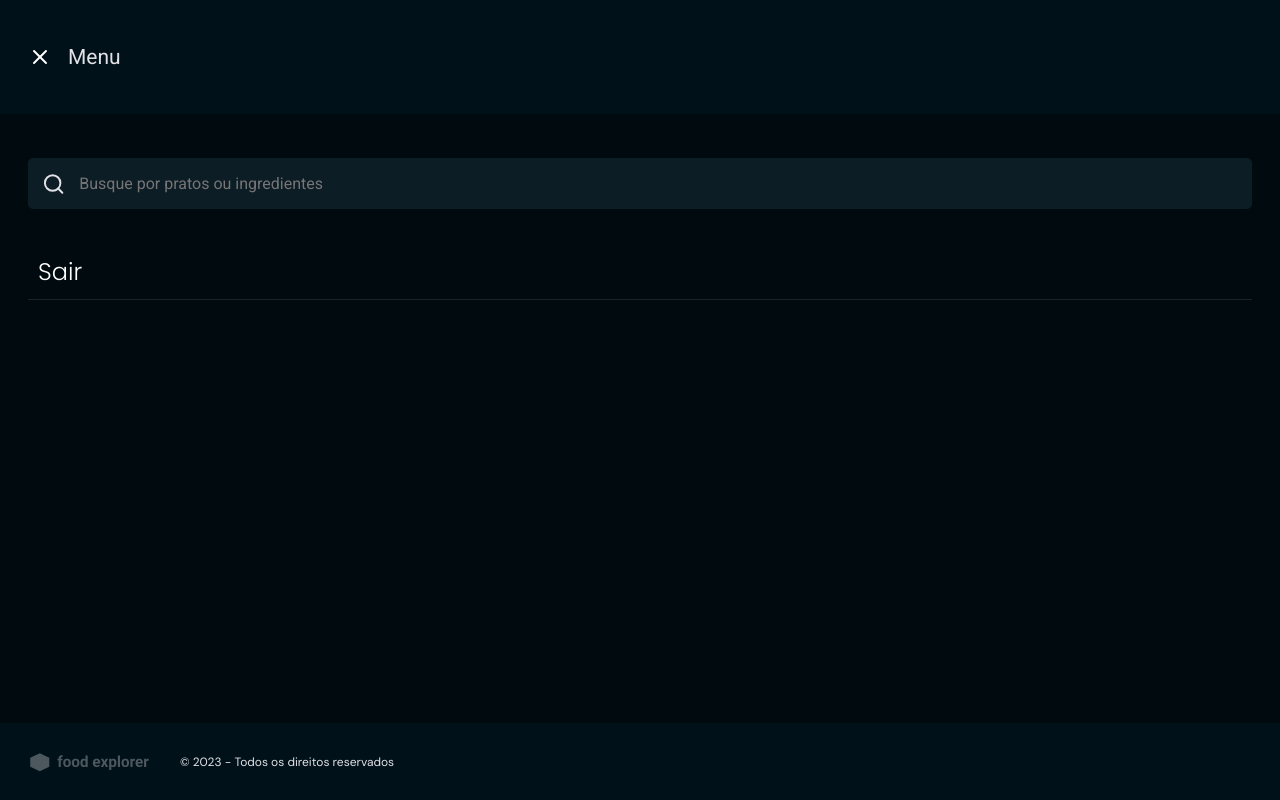
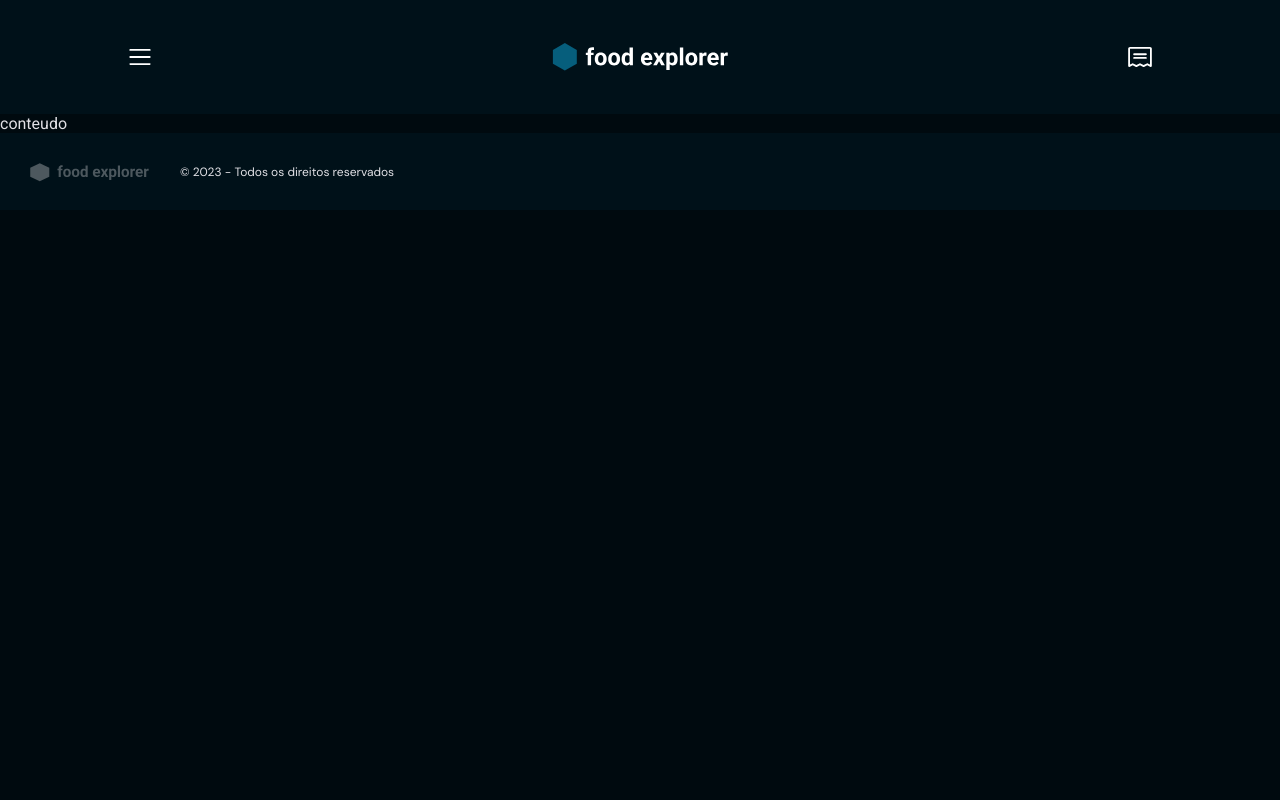
Before and after one commit to joao-milhomem/food-explorer, a React (Vite) app: page / in a window 1280 px wide. Built offline with nearby package versions, Linux system fonts and the light colour scheme.

Commit message:
Desenvolvendo interface Home

```diff
--- /dev/null
+++ b/src/Components/Header/index.jsx
@@ -0,0 +1,66 @@
+import { Container, Nav } from "./styles";
+import logo from "../../assets/logo.svg";
+
+export function Header() {
+  return (
+    <Container>
+      <Nav>
+        <li>
+          <button>
+            <svg
+              width="24"
+              height="16"
+              viewBox="0 0 24 18"
+              fill="none"
+              xmlns="http://www.w3.org/2000/svg"
+            >
+              <path
+                fillRule="evenodd"
+                clipRule="evenodd"
+                d="M0 1.00023C0 0.447944 0.447715 0.000228882 1 0.000228882H23C23.5523 0.000228882 24 0.447944 24 1.00023C24 1.55251 23.5523 2.00023 23 2.00023H1C0.447715 2.00023 0 1.55251 0 1.00023ZM0 9.00023C0 8.44794 0.447715 8.00023 1 8.00023H23C23.5523 8.00023 24 8.44794 24 9.00023C24 9.55251 23.5523 10.0002 23 10.0002H1C0.447715 10.0002 0 9.55251 0 9.00023ZM0 17.0002C0 16.4479 0.447715 16.0002 1 16.0002H23C23.5523 16.0002 24 16.4479 24 17.0002C24 17.5525 23.5523 18.0002 23 18.0002H1C0.447715 18.0002 0 17.5525 0 17.0002Z"
+                fill="white"
+              />
+            </svg>
+          </button>
+        </li>
+
+        <li>
+          <a href="">
+            <img src={logo} alt="" />
+          </a>
+        </li>
+
+        <li>
+          <button>
+            <svg
+              width="24"
+              height="20"
+              viewBox="0 0 26 22"
+              fill="none"
+              xmlns="http://www.w3.org/2000/svg"
+            >
+              <path
+                fillRule="evenodd"
+                clipRule="evenodd"
+                d="M5.5 8.00023C5.5 7.44794 5.94772 7.00023 6.5 7.00023H19.5C20.0523 7.00023 20.5 7.44794 20.5 8.00023C20.5 8.55251 20.0523 9.00023 19.5 9.00023H6.5C5.94772 9.00023 5.5 8.55251 5.5 8.00023Z"
+                fill="white"
+              />
+              <path
+                fillRule="evenodd"
+                clipRule="evenodd"
+                d="M5.5 12.0002C5.5 11.4479 5.94772 11.0002 6.5 11.0002H19.5C20.0523 11.0002 20.5 11.4479 20.5 12.0002C20.5 12.5525 20.0523 13.0002 19.5 13.0002H6.5C5.94772 13.0002 5.5 12.5525 5.5 12.0002Z"
+                fill="white"
+              />
+              <path
+                fillRule="evenodd"
+                clipRule="evenodd"
+                d="M0.585787 0.586016C0.960859 0.210943 1.46957 0.000228882 2 0.000228882H24C24.5304 0.000228882 25.0391 0.210943 25.4142 0.586016C25.7893 0.961089 26 1.4698 26 2.00023V21.0002C26 21.3468 25.8205 21.6687 25.5257 21.8509C25.2309 22.0331 24.8628 22.0497 24.5528 21.8947L21 20.1183L17.4472 21.8947C17.1657 22.0354 16.8343 22.0354 16.5528 21.8947L13 20.1183L9.44721 21.8947C9.16569 22.0354 8.83431 22.0354 8.55279 21.8947L5 20.1183L1.44721 21.8947C1.13723 22.0497 0.769085 22.0331 0.474269 21.8509C0.179452 21.6687 0 21.3468 0 21.0002V2.00023C0 1.4698 0.210714 0.961088 0.585787 0.586016ZM24 2.00023L2 2.00023L2 19.3822L4.55279 18.1058C4.83431 17.965 5.16569 17.965 5.44721 18.1058L9 19.8822L12.5528 18.1058C12.8343 17.965 13.1657 17.965 13.4472 18.1058L17 19.8822L20.5528 18.1058C20.8343 17.965 21.1657 17.965 21.4472 18.1058L24 19.3822V2.00023Z"
+                fill="white"
+              />
+            </svg>
+          </button>
+        </li>
+      </Nav>
+    </Container>
+  );
+}
--- /dev/null
+++ b/src/Components/Header/styles.js
@@ -0,0 +1,33 @@
+import { styled } from "styled-components";
+
+export const Container = styled.header`
+  grid-area: header;
+
+  width: 100%;
+  height: 114px;
+
+  display: flex;
+  align-items: center;
+
+  background-color: ${({ theme }) => theme.COLORS.DARK_700};
+`;
+
+export const Nav = styled.ul`
+  width: 100%;
+
+  display: flex;
+  align-items: center;
+  justify-content: space-between;
+  gap: 14%;
+  padding-inline: 10vw;
+
+  button {
+    display: flex;
+  }
+
+  img {
+    display: block;
+    width: 100%;
+    max-height: 28px;
+  }
+`;
--- /dev/null
+++ b/src/Pages/Home/index.jsx
@@ -0,0 +1,14 @@
+import { Container } from "./styles";
+import { Header } from "../../Components/Header";
+import { Footer } from "../../Components/Footer";
+export function Home() {
+  return (
+    <Container>
+      <Header />
+      <main>
+        conteudo
+      </main>
+      <Footer />
+    </Container>
+  );
+}
--- /dev/null
+++ b/src/Pages/Home/styles.js
@@ -0,0 +1,17 @@
+import { styled } from "styled-components";
+
+export const Container = styled.div`
+  width: 100%;
+  height: 100%;
+
+  display: grid;
+  grid-template-rows: 114px auto 77px;
+  grid-template-areas:
+    "header"
+    "main"
+    "footer";
+
+  main {
+    grid-area: main;
+  }
+`;
--- a/src/main.jsx
+++ b/src/main.jsx
@@ -8,12 +8,13 @@ import theme from "./styles/theme";
 import { SignIn } from "./Pages/SignIn";
 import { SignOut } from "./Pages/SignOut";
 import { Menu } from "./Pages/Menu";
+import { Home } from "./Pages/Home";
 
 ReactDOM.createRoot(document.getElementById("root")).render(
   <React.StrictMode>
     <ThemeProvider theme={theme}>
       <GlobalStyle />
-      <Menu />
+      <Home/>
     </ThemeProvider>
   </React.StrictMode>
 );
```
